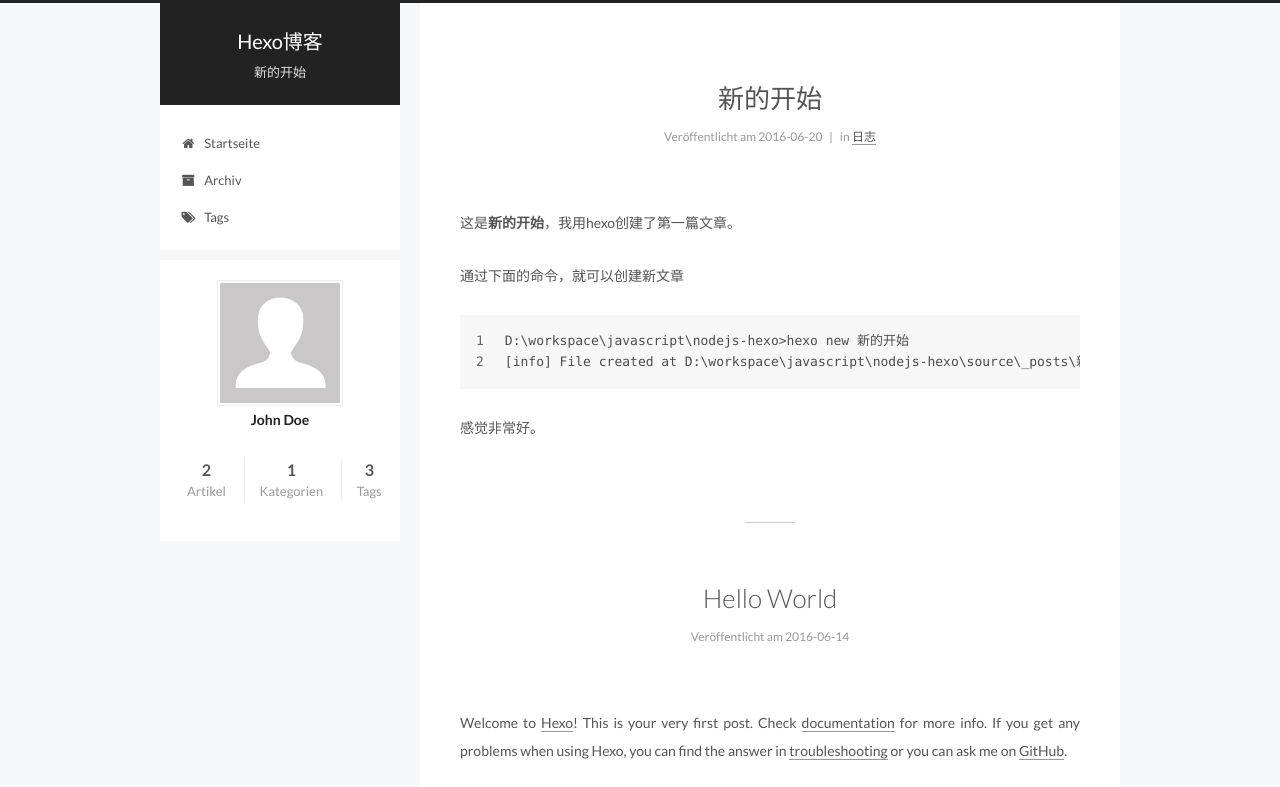
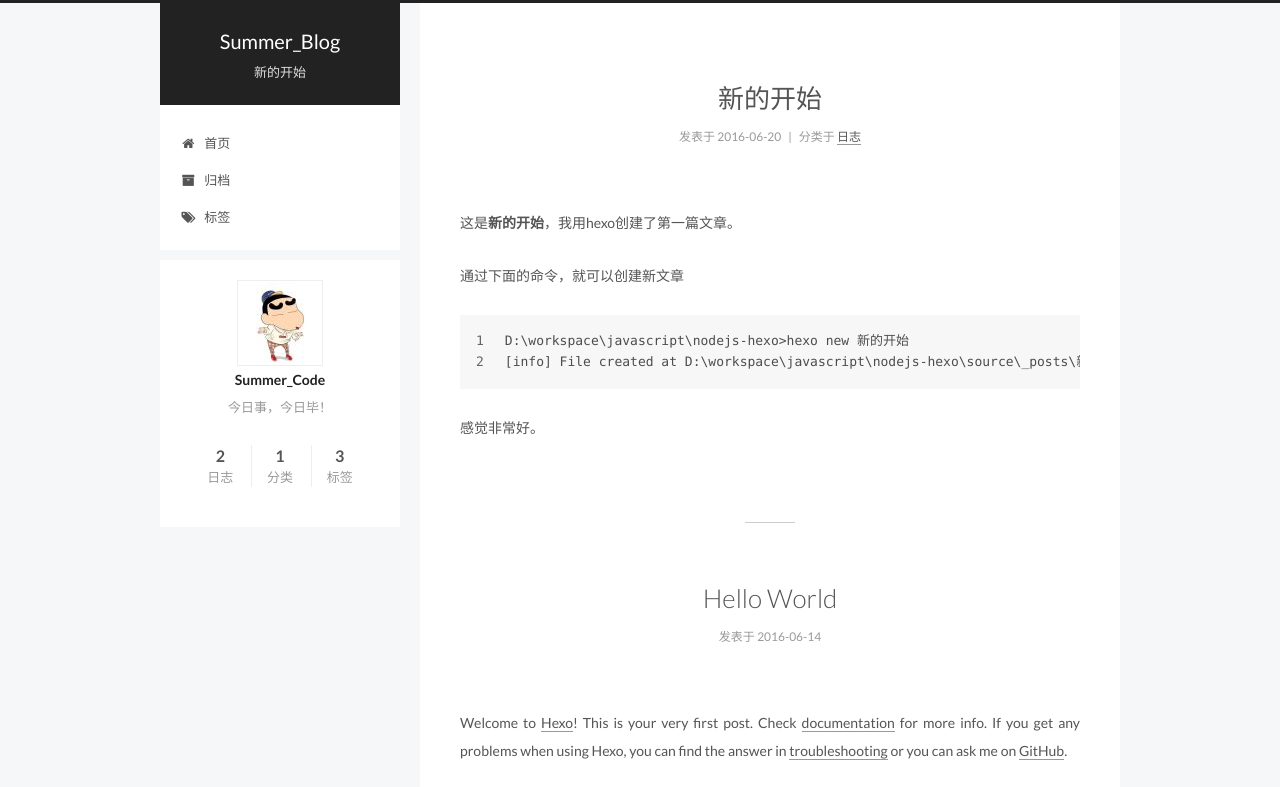
Before and after one commit to SummerTimes/SummerTimes.github.io, a plain HTML site: page index.html in a window 1280 px wide. Shown: the top 787 px of the page. Drawn offline with Linux system fonts and the light colour scheme.

Commit message:
Site updated: 2016-06-28 20:35:59

```diff
--- a/css/main.css
+++ b/css/main.css
@@ -1549,7 +1549,7 @@ pre .javascript .function {
   width: 4px;
   height: 4px;
   border-radius: 50%;
-  background: #e43dff;
+  background: #98aa3b;
 }
 .links-of-blogroll {
   font-size: 13px;
--- a/index.html
+++ b/index.html
@@ -84,15 +84,15 @@
 
 
 
-<meta name="description">
+<meta name="description" content="今日事，今日毕！">
 <meta property="og:type" content="website">
-<meta property="og:title" content="Hexo博客">
+<meta property="og:title" content="Summer_Blog">
 <meta property="og:url" content="http://yoursite.com/index.html">
-<meta property="og:site_name" content="Hexo博客">
-<meta property="og:description">
+<meta property="og:site_name" content="Summer_Blog">
+<meta property="og:description" content="今日事，今日毕！">
 <meta name="twitter:card" content="summary">
-<meta name="twitter:title" content="Hexo博客">
-<meta name="twitter:description">
+<meta name="twitter:title" content="Summer_Blog">
+<meta name="twitter:description" content="今日事，今日毕！">
 
 
 
@@ -105,7 +105,7 @@
     motion: true,
     duoshuo: {
       userId: 0,
-      author: 'Author'
+      author: '博主'
     }
   };
 </script>
@@ -115,10 +115,10 @@
 
   <link rel="canonical" href="http://yoursite.com/"/>
 
-  <title> Hexo博客 </title>
+  <title> Summer_Blog </title>
 </head>
 
-<body itemscope itemtype="http://schema.org/WebPage" lang="">
+<body itemscope itemtype="http://schema.org/WebPage" lang="zh-Hans">
 
 
 
@@ -148,7 +148,7 @@
   <div class="custom-logo-site-title">
     <a href="/"  class="brand" rel="start">
       <span class="logo-line-before"><i></i></span>
-      <span class="site-title">Hexo博客</span>
+      <span class="site-title">Summer_Blog</span>
       <span class="logo-line-after"><i></i></span>
     </a>
   </div>
@@ -175,7 +175,7 @@
 
               <i class="menu-item-icon fa fa-fw fa-home"></i> <br />
 
-            Startseite
+            首页
           </a>
         </li>
 
@@ -185,7 +185,7 @@
 
               <i class="menu-item-icon fa fa-fw fa-archive"></i> <br />
 
-            Archiv
+            归档
           </a>
         </li>
 
@@ -195,7 +195,7 @@
 
               <i class="menu-item-icon fa fa-fw fa-tags"></i> <br />
 
-            Tags
+            标签
           </a>
         </li>
 
@@ -251,7 +251,7 @@
             <span class="post-meta-item-icon">
               <i class="fa fa-calendar-o"></i>
             </span>
-            <span class="post-meta-item-text">Veröffentlicht am</span>
+            <span class="post-meta-item-text">发表于</span>
             <time itemprop="dateCreated" datetime="2016-06-20T15:57:54+08:00" content="2016-06-20">
               2016-06-20
             </time>
@@ -263,7 +263,7 @@
               <span class="post-meta-item-icon">
                 <i class="fa fa-folder-o"></i>
               </span>
-              <span class="post-meta-item-text">in</span>
+              <span class="post-meta-item-text">分类于</span>
 
                 <span itemprop="about" itemscope itemtype="https://schema.org/Thing">
                   <a href="/categories/日志/" itemprop="url" rel="index">
@@ -366,7 +366,7 @@
             <span class="post-meta-item-icon">
               <i class="fa fa-calendar-o"></i>
             </span>
-            <span class="post-meta-item-text">Veröffentlicht am</span>
+            <span class="post-meta-item-text">发表于</span>
             <time itemprop="dateCreated" datetime="2016-06-14T19:55:04+08:00" content="2016-06-14">
               2016-06-14
             </time>
@@ -467,16 +467,16 @@
       <section class="site-overview sidebar-panel  sidebar-panel-active ">
         <div class="site-author motion-element" itemprop="author" itemscope itemtype="http://schema.org/Person">
           <img class="site-author-image" itemprop="image"
-               src="/images/avatar.gif"
-               alt="John Doe" />
-          <p class="site-author-name" itemprop="name">John Doe</p>
-          <p class="site-description motion-element" itemprop="description"></p>
+               src="/images/heard.jpg"
+               alt="Summer_Code" />
+          <p class="site-author-name" itemprop="name">Summer_Code</p>
+          <p class="site-description motion-element" itemprop="description">今日事，今日毕！</p>
         </div>
         <nav class="site-state motion-element">
           <div class="site-state-item site-state-posts">
             <a href="/archives">
               <span class="site-state-item-count">2</span>
-              <span class="site-state-item-name">Artikel</span>
+              <span class="site-state-item-name">日志</span>
             </a>
           </div>
 
@@ -484,7 +484,7 @@
             <div class="site-state-item site-state-categories">
 
                 <span class="site-state-item-count">1</span>
-                <span class="site-state-item-name">Kategorien</span>
+                <span class="site-state-item-name">分类</span>
 
             </div>
 
@@ -493,7 +493,7 @@
             <div class="site-state-item site-state-tags">
               <a href="/tags">
                 <span class="site-state-item-count">3</span>
-                <span class="site-state-item-name">Tags</span>
+                <span class="site-state-item-name">标签</span>
               </a>
             </div>
 
@@ -533,15 +533,15 @@
   <span class="with-love">
     <i class="fa fa-heart"></i>
   </span>
-  <span class="author" itemprop="copyrightHolder">John Doe</span>
+  <span class="author" itemprop="copyrightHolder">Summer_Code</span>
 </div>
 
 <div class="powered-by">
-  Erstellt mit  <a class="theme-link" href="http://hexo.io">Hexo</a>
+  由 <a class="theme-link" href="http://hexo.io">Hexo</a> 强力驱动
 </div>
 
 <div class="theme-info">
-  Theme -
+  主题 -
   <a class="theme-link" href="https://github.com/iissnan/hexo-theme-next">
     NexT.Pisces
   </a>
```
Also changed, not shown: 2016/06/14/hello-world/index.html (+21 -21 lines), 2016/06/20/新的开始/index.html (+23 -23 lines), archives/2016/06/index.html (+24 -24 lines), archives/2016/index.html (+24 -24 lines), archives/index.html (+24 -24 lines), categories/日志/index.html (+24 -24 lines), tags/开始/index.html (+24 -24 lines), tags/我/index.html (+24 -24 lines), tags/日记/index.html (+24 -24 lines), images/heard.jpg (added).
